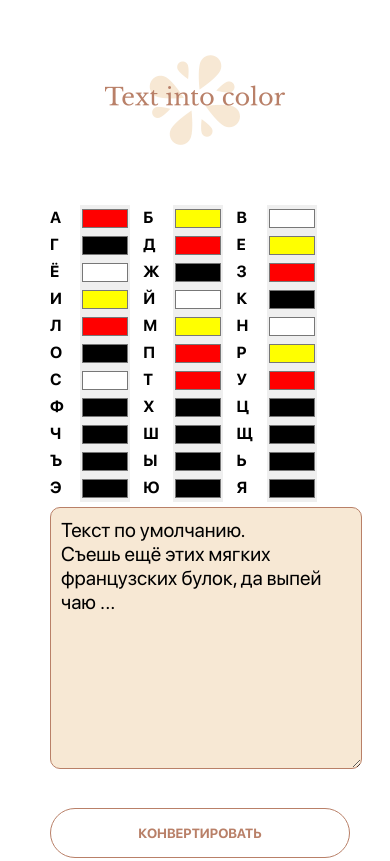
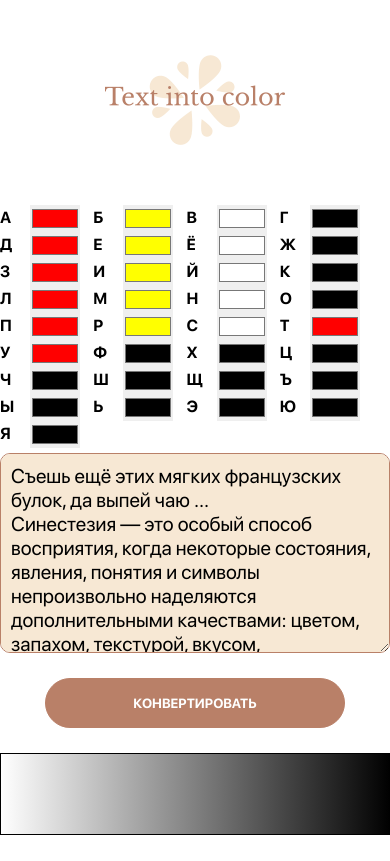
Before and after one commit to Fr1gate/Text-to-color-converter, a plain HTML site: page index.html in a window 390 px wide. Shown: the top 861 px of the page. Drawn offline with Linux system fonts and the light colour scheme.

Commit message:
Fixed margin. ... I dont want to refactor my code. But I need to.

```diff
--- a/css/style.css
+++ b/css/style.css
@@ -42,6 +42,12 @@ body {
     padding: 0 50px;
 }
 
+@media screen and (max-width: 400px) {
+    .wrapper {
+        padding: 0;
+    }
+}
+
 h1.logo {
     text-indent: -9999px;
     height: 200px;
@@ -69,11 +75,14 @@ input[type="color"] {
 }
 
 textarea {
+    display: block;
+    box-sizing: border-box;
     margin: 10px auto;
     font-size: 1.25em;
     background: var(--light-coffee);
     padding: 10px;
     width: 100%;
+    height: 10em;
     border: 1px solid var(--dark-coffee);
     border-radius: 10px;
     overflow: auto;
@@ -89,18 +98,19 @@ button {
     display: block;
     margin: 25px auto;
     font-weight: bold;
-    background: #fff;
-    color: var(--dark-coffee);
+
     border-radius: 25px;
     border: 1px solid var(--dark-coffee);
     width: 300px;
     height: 50px;
     cursor: pointer;
+    background: var(--dark-coffee);
+    color: #fff;
 }
 
-button:hover {
-    background: var(--dark-coffee);
-    color: #fff;
+button:active {
+    background: #fff;
+    color: var(--dark-coffee);
 }
 
 .result-gradient {
--- a/index.html
+++ b/index.html
@@ -45,7 +45,7 @@
             <li class="letter"><span>Ю</span><input type="color" value="#000000"></li>
             <li class="letter"><span>Я</span><input type="color" value="#000000"></li>
         </ul></div>
-        <textarea name="string-in" id="string-in" cols="30" rows="10">Текст по умолчанию.&#10Cъешь ещё этих мягких французских булок, да выпей чаю ...</textarea>
+        <textarea name="string-in" id="string-in">Cъешь ещё этих мягких французских булок, да выпей чаю ...&#10Синестезия — это особый способ восприятия, когда некоторые состояния, явления, понятия и символы непроизвольно наделяются дополнительными качествами: цветом, запахом, текстурой, вкусом, геометрической формой, звуковой тональностью или положением в пространстве.</textarea>
         <button id="button">КОНВЕРТИРОВАТЬ</button>
         <div class="gradient-container">
             <div class="result-gradient"></div>
```
